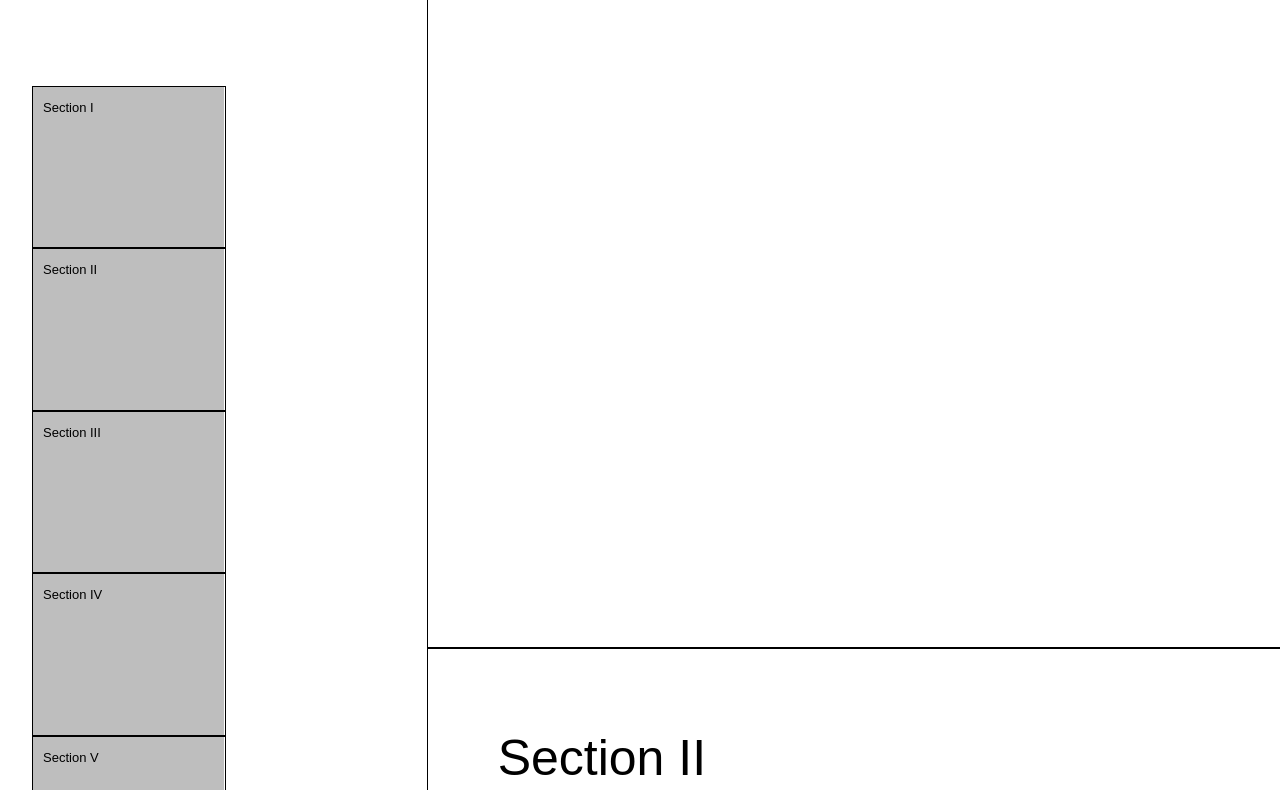
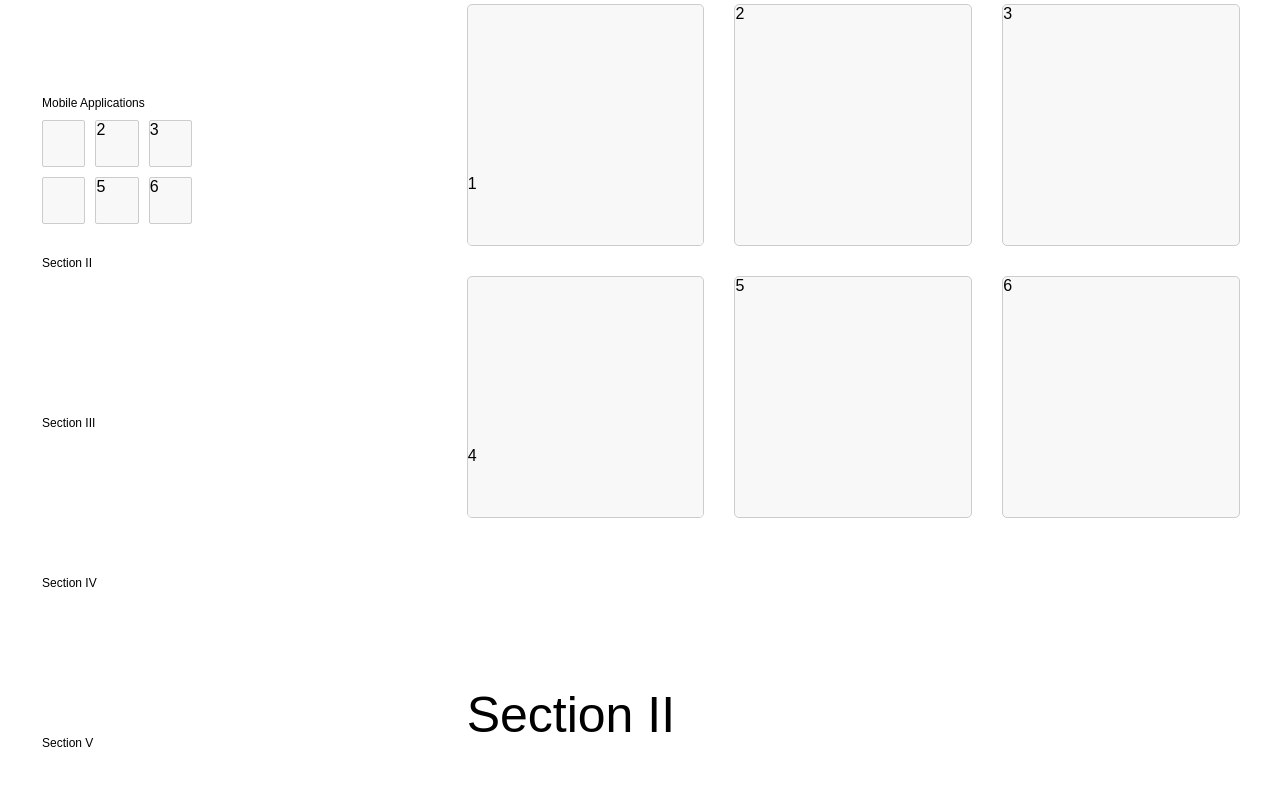
Before and after one commit to zalesol265/zalesol265.github.io, a plain HTML site: page projects.html in a window 1280 px wide. Shown: the part 154-944 px from the top of the page. Drawn offline with Linux system fonts and the light colour scheme.

Commit message:
navigation on projects page

```diff
--- a/projects.html
+++ b/projects.html
@@ -6,6 +6,10 @@
     <meta name="viewport" content="width=device-width, initial-scale=1.0">
     <title>Your Name - Personal Website</title>
     <style>
+
+        html {
+        scroll-behavior: smooth;
+        }
         body {
             margin: 0;
             padding: 0;
@@ -14,7 +18,7 @@
         }
 
         #mini-view-box {
-            width: 15vw;
+            width: 13.3vw;
             height: 20vh;
             border: 1px solid purple;
             position: fixed;
@@ -23,9 +27,9 @@
         }
 
         #mini-content {
-            width: 15vw;
+            width: 13.3vw;
             height: 0px;
-            background-color: #bebebe;
+            /* background-color: #bebebe; */
             color: #fff;
             position: fixed;
             top: 30vh;
@@ -43,35 +47,99 @@
         }
 
         .mini-content-div {
-            width: 15vw;
+            width: 13.3vw;
             height: 20%;
-            border: 1px solid black;
             color: black;
+            transition: transform 0.5s ease-in-out, box-shadow 1s;
+            cursor: pointer;
+            border-radius: 5px;
+
         }
 
-        .mini-content-div>p {
-            padding-left: 10px;
-            font-size: small;
+        .mini-content-div>div>p {
+            margin: 0px;
+            font-size: 12px;
+            padding-bottom: 10px;
         }
 
         .main-content-div {
             width: 100%;
             height: 100vh;
-            border: 1px solid black;
         }
 
-        .main-content-div>p {
-            padding-left: 70px;
-            padding-top: 30px;
+        .content-header {
             font-size: 50px;
+            margin: 0px;
+            margin-bottom: 60px;
         }
 
-        .col-1{
+        .col-1 {
             min-width: 27vw;
         }
 
         .col-2 {
             min-width: 60vw;
+        }
+
+        .mini-content-div:hover {
+            transform: scale(1.1);
+            box-shadow: 0 4px 8px 0 rgba(0, 0, 0, 0.2), 0 6px 20px 0 rgba(0, 0, 0, 0.19);
+            ;
+        }
+
+        .main-content-div>div{
+            padding:40px;
+        }
+
+        .grid-container {
+            display: grid;
+            grid-template-columns: repeat(3, 1fr);
+            grid-template-rows: repeat(2, 1fr);
+            gap: 30px;
+        }
+
+        .grid-item {
+            /* background-color: lightblue; */
+            border: 1px solid #ccc;
+            height: 240px;
+            border-radius:5px;
+            position: relative;
+            background-color: #f8f8f8;
+        }
+
+        .color-transition {
+            width: 100%;
+            height: 80px;
+            background: linear-gradient(transparent, rgba(255, 255, 255, 0.894));
+            position: fixed;
+            bottom: 0px;
+        }
+
+        .project-info {
+            height: 70px;
+            background-color: #f8f8f8;
+            bottom: 0;
+            position: absolute;
+            width: 100%;
+            border-radius: 0px 0px 4px 4px;
+        }
+
+        .mini-grid-container {
+            display: grid;
+            grid-template-columns: repeat(3, 1fr);
+            grid-template-rows: repeat(2, 1fr);
+            gap: 10px;
+        }
+
+        .mini-grid-item {
+            border: 1px solid #ccc;
+            height: 45px;
+            border-radius:2px;
+            position: relative;
+            background-color: #f8f8f8;
+        }
+        .mini-content-div > div {
+            padding:10px;
         }
     </style>
 </head>
@@ -82,38 +150,88 @@
         <div class="col-1">
             <div id="mini-content">
                 <div id="mini-view-box"></div>
-                <div class="mini-content-div">
-                    <p>Section I</p>
+                <div class="mini-content-div" onclick="jumpToDiv('section1')">
+                    <div>
+                    <p>Mobile Applications</p>
+                    <div class="mini-grid-container">
+                        <div class="mini-grid-item">
+                            <!-- <div class="project-image"></div>
+                            <div>1</div> -->
+                        </div>
+                        <div class="mini-grid-item">2</div>
+                        <div class="mini-grid-item">3</div>
+                        <div class="mini-grid-item">
+                            <!-- <div class="project-image"></div>
+                            <div class="project-info">4</div>                             -->
+                        </div>
+                        <div class="mini-grid-item">5</div>
+                        <div class="mini-grid-item">6</div>
+                    </div>
+                    </div>
                 </div>
-                <div class="mini-content-div">
+                <div class="mini-content-div" onclick="jumpToDiv('section2')">
+                    <div>
                     <p>Section II</p>
+                    </div>
                 </div>
-                <div class="mini-content-div">
+                <div class="mini-content-div" onclick="jumpToDiv('section3')">
+                    <div>
                     <p>Section III</p>
+                    </div>
                 </div>
-                <div class="mini-content-div">
+                <div class="mini-content-div" onclick="jumpToDiv('section4')">
+                    <div>
                     <p>Section IV</p>
+                    </div>
                 </div>
-                <div class="mini-content-div">
+                <div class="mini-content-div" onclick="jumpToDiv('section5')">
+                    <div>
                     <p>Section V</p>
+                    </div>
                 </div>
             </div>
         </div>
         <div class="col-2">
-            <div class="main-content-div">
-                <p>Section I</p>
+            <div class="color-transition"></div>
+            <div class="main-content-div" id="section1">
+                <div>
+                    <p class="content-header">Mobile Applications</p>
+                    <div class="grid-container">
+                        <div class="grid-item">
+                            <div class="project-image"></div>
+                            <div class="project-info">1</div>
+                        </div>
+                        <div class="grid-item">2</div>
+                        <div class="grid-item">3</div>
+                        <div class="grid-item">
+                            <div class="project-image"></div>
+                            <div class="project-info">4</div>
+                        </div>
+                        <div class="grid-item">5</div>
+                        <div class="grid-item">6</div>
+                    </div>
+                </div>
             </div>
-            <div class="main-content-div">
-                <p>Section II</p>
+            <div class="main-content-div" id="section2">
+                <div>
+                    <div class="project-image"></div>
+                    <p class="content-header">Section II</p>
+                </div>
             </div>
-            <div class="main-content-div">
-                <p>Section III</p>
+            <div class="main-content-div" id="section3">
+                <div>
+                    <p class="content-header">Section III</p>
+                </div>
             </div>
-            <div class="main-content-div">
-                <p>Section IV</p>
+            <div class="main-content-div" id="section4">
+                <div>
+                    <p class="content-header">Section IV</p>
+                </div>
             </div>
-            <div class="main-content-div">
-                <p>Section V</p>
+            <div class="main-content-div" id="section5">
+                <div>
+                    <p class="content-header">Section V</p>
+                </div>
             </div>
         </div>
     </div>
@@ -153,6 +271,14 @@
             adjustedMiniContent = adjustMiniContentBodyPos(curScrollProgress);
             adjustMiniViewBoxPos(curScrollProgress, adjustedMiniContent);
         }
+
+        function jumpToDiv(targetId) {
+            var targetDiv = document.getElementById(targetId);
+            if (targetDiv) {
+                targetDiv.scrollIntoView({ behavior: 'smooth' });
+            }
+        }
+
     </script>
 </body>
 
```
